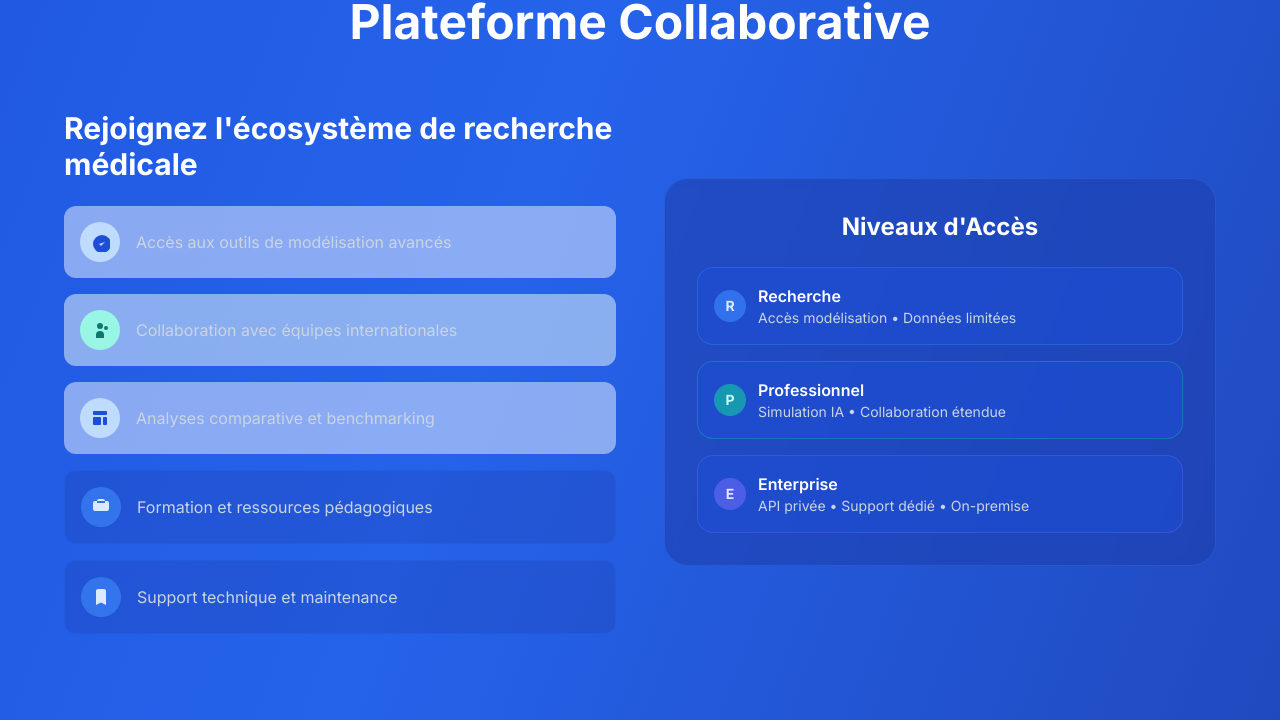
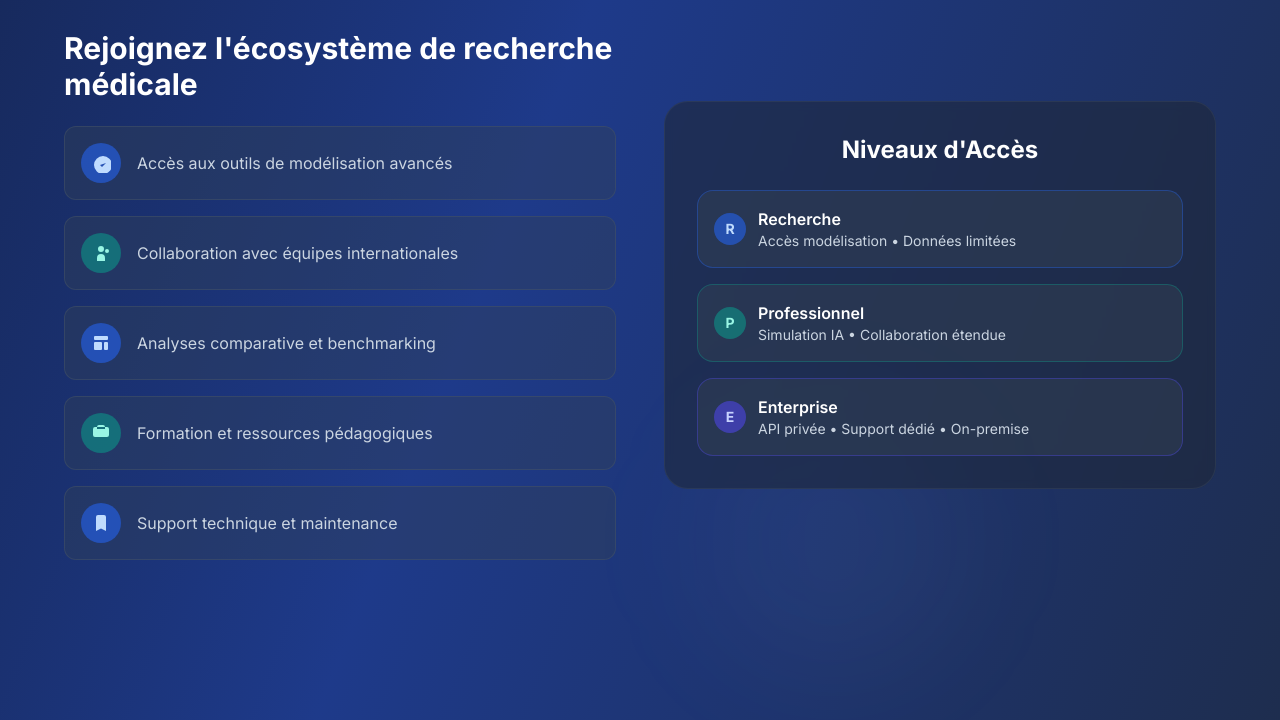
Before and after one commit to suzanne-tedeschi/Landing-Page2, a Next.js app: page / in a window 1280 px wide. Shown: the part 3101-3821 px from the top of the page. Built offline with nearby package versions, Linux system fonts and the light colour scheme; no server answers.

Commit message:
Unify entire site with hero's dark elegant palette (slate-900/blue-900/slate-800)

```diff
--- a/src/app/page.tsx
+++ b/src/app/page.tsx
@@ -96,17 +96,17 @@ export default function Home() {
         </div>
       </section>
 
-      {/* Transition dégradée fluide en tons bleus */}
-      <div className="h-40 bg-gradient-to-b from-slate-800 via-blue-800/90 to-blue-700/70 relative z-5"></div>
+      {/* Transition dégradée douce */}
+      <div className="h-20 bg-gradient-to-b from-slate-800 via-blue-900/80 to-slate-700 relative z-5"></div>
 
-      {/* Reste du contenu avec fond bleu harmonisé */}
-      <main className="bg-gradient-to-br from-blue-700 via-blue-600 to-blue-800 relative -mt-40 pt-40">
-        {/* Éléments décoratifs harmonieux en tons bleus */}
+      {/* Reste du contenu avec la même palette que le hero */}
+      <main className="bg-gradient-to-br from-slate-900 via-blue-900 to-slate-800 relative -mt-20 pt-20">
+        {/* Éléments décoratifs harmonieux dans les tons du hero */}
         <div className="absolute inset-0 pointer-events-none">
-          <div className="absolute top-20 left-10 w-96 h-96 bg-blue-400/8 rounded-full blur-3xl floating-animation"></div>
-          <div className="absolute top-1/3 right-20 w-80 h-80 bg-blue-300/6 rounded-full blur-3xl floating-animation" style={{animationDelay: '-2s'}}></div>
-          <div className="absolute bottom-40 left-1/3 w-72 h-72 bg-blue-500/5 rounded-full blur-3xl floating-animation" style={{animationDelay: '-4s'}}></div>
-          <div className="absolute top-2/3 right-1/4 w-64 h-64 bg-blue-200/8 rounded-full blur-3xl floating-animation" style={{animationDelay: '-3s'}}></div>
+          <div className="absolute top-20 left-10 w-96 h-96 bg-slate-400/5 rounded-full blur-3xl floating-animation"></div>
+          <div className="absolute top-1/3 right-20 w-80 h-80 bg-blue-400/6 rounded-full blur-3xl floating-animation" style={{animationDelay: '-2s'}}></div>
+          <div className="absolute bottom-40 left-1/3 w-72 h-72 bg-slate-300/4 rounded-full blur-3xl floating-animation" style={{animationDelay: '-4s'}}></div>
+          <div className="absolute top-2/3 right-1/4 w-64 h-64 bg-blue-300/5 rounded-full blur-3xl floating-animation" style={{animationDelay: '-3s'}}></div>
           <div className="absolute bottom-20 left-1/6 w-88 h-88 bg-teal-400/6 rounded-full blur-3xl floating-animation" style={{animationDelay: '-1s'}}></div>
         </div>
 
@@ -164,7 +164,7 @@ export default function Home() {
           </h2>
 
           <div className="grid md:grid-cols-3 gap-8">
-            <div id="modelisation" className="bg-blue-800/60 backdrop-blur-sm border border-blue-500/30 rounded-3xl overflow-hidden hover:bg-blue-700/70 transition-all duration-300 hover:scale-105 hover:shadow-2xl group">
+            <div id="modelisation" className="bg-slate-800/60 backdrop-blur-sm border border-slate-600/30 rounded-3xl overflow-hidden hover:bg-slate-700/70 transition-all duration-300 hover:scale-105 hover:shadow-2xl group">
               <div className="aspect-[4/3] bg-gradient-to-br from-blue-50 to-teal-50 flex items-center justify-center relative overflow-hidden">
                 <Image
                   src="https://images.unsplash.com/photo-1530497610245-94d3c16cda28?ixlib=rb-4.0.3&ixid=M3wxMjA3fDB8MHxwaG90by1wYWdlfHx8fGVufDB8fHx8fA%3D%3D&auto=format&fit=crop&w=1000&q=80"
@@ -189,7 +189,7 @@ export default function Home() {
               </div>
             </div>
 
-            <div id="simulation" className="bg-blue-800/60 backdrop-blur-sm border border-blue-500/30 rounded-3xl overflow-hidden hover:bg-blue-700/70 transition-all duration-300 hover:scale-105 hover:shadow-2xl group" style={{animationDelay: '0.1s'}}>
+            <div id="simulation" className="bg-slate-800/60 backdrop-blur-sm border border-slate-600/30 rounded-3xl overflow-hidden hover:bg-slate-700/70 transition-all duration-300 hover:scale-105 hover:shadow-2xl group" style={{animationDelay: '0.1s'}}>
               <div className="aspect-[4/3] bg-gradient-to-br from-teal-50 to-blue-50 flex items-center justify-center relative overflow-hidden">
                 <Image
                   src="https://images.unsplash.com/photo-1551288049-bebda4e38f71?ixlib=rb-4.0.3&ixid=M3wxMjA3fDB8MHxwaG90by1wYWdlfHx8fGVufDB8fHx8fA%3D%3D&auto=format&fit=crop&w=1000&q=80"
@@ -214,7 +214,7 @@ export default function Home() {
               </div>
             </div>
 
-            <div id="recherche" className="bg-blue-800/60 backdrop-blur-sm border border-blue-500/30 rounded-3xl overflow-hidden hover:bg-blue-700/70 transition-all duration-300 hover:scale-105 hover:shadow-2xl group" style={{animationDelay: '0.2s'}}>
+            <div id="recherche" className="bg-slate-800/60 backdrop-blur-sm border border-slate-600/30 rounded-3xl overflow-hidden hover:bg-slate-700/70 transition-all duration-300 hover:scale-105 hover:shadow-2xl group" style={{animationDelay: '0.2s'}}>
               <div className="aspect-[4/3] bg-gradient-to-br from-blue-50 to-teal-50 flex items-center justify-center relative overflow-hidden">
                 <Image
                   src="https://images.unsplash.com/photo-1582719471384-894fbb16e074?ixlib=rb-4.0.3&ixid=M3wxMjA3fDB8MHxwaG90by1wYWdlfHx8fGVufDB8fHx8fA%3D%3D&auto=format&fit=crop&w=1000&q=80"
@@ -255,41 +255,41 @@ export default function Home() {
                 Rejoignez l&apos;écosystème de recherche médicale
               </h3>
               <div className="space-y-4 text-slate-300">
-                <div className="flex items-center space-x-4 p-4 bg-blue-50/50 rounded-xl">
-                  <div className="w-10 h-10 bg-blue-200 rounded-full flex items-center justify-center">
-                    <svg className="w-5 h-5 text-blue-700" fill="currentColor" viewBox="0 0 20 20">
+                <div className="flex items-center space-x-4 p-4 bg-slate-700/40 border border-slate-600/50 rounded-xl">
+                  <div className="w-10 h-10 bg-blue-600/60 rounded-full flex items-center justify-center">
+                    <svg className="w-5 h-5 text-blue-200" fill="currentColor" viewBox="0 0 20 20">
                       <path d="M9 12l2 2 4-4m6 2a9 9 0 11-18 0 9 9 0 0118 0z"/>
                     </svg>
                   </div>
                   <span>Accès aux outils de modélisation avancés</span>
                 </div>
-                <div className="flex items-center space-x-4 p-4 bg-teal-50/50 rounded-xl">
-                  <div className="w-10 h-10 bg-teal-200 rounded-full flex items-center justify-center">
-                    <svg className="w-5 h-5 text-teal-700" fill="currentColor" viewBox="0 0 20 20">
+                <div className="flex items-center space-x-4 p-4 bg-slate-700/40 border border-slate-600/50 rounded-xl">
+                  <div className="w-10 h-10 bg-teal-600/60 rounded-full flex items-center justify-center">
+                    <svg className="w-5 h-5 text-teal-200" fill="currentColor" viewBox="0 0 20 20">
                       <path d="M13 6a3 3 0 11-6 0 3 3 0 016 0zM18 8a2 2 0 11-4 0 2 2 0 014 0zM14 15a4 4 0 00-8 0v3h8v-3z"/>
                     </svg>
                   </div>
                   <span>Collaboration avec équipes internationales</span>
                 </div>
-                <div className="flex items-center space-x-4 p-4 bg-blue-50/50 rounded-xl">
-                  <div className="w-10 h-10 bg-blue-200 rounded-full flex items-center justify-center">
-                    <svg className="w-5 h-5 text-blue-700" fill="currentColor" viewBox="0 0 20 20">
+                <div className="flex items-center space-x-4 p-4 bg-slate-700/40 border border-slate-600/50 rounded-xl">
+                  <div className="w-10 h-10 bg-blue-600/60 rounded-full flex items-center justify-center">
+                    <svg className="w-5 h-5 text-blue-200" fill="currentColor" viewBox="0 0 20 20">
                       <path d="M3 4a1 1 0 011-1h12a1 1 0 011 1v2a1 1 0 01-1 1H4a1 1 0 01-1-1V4zM3 10a1 1 0 011-1h6a1 1 0 011 1v6a1 1 0 01-1 1H4a1 1 0 01-1-1v-6zM14 9a1 1 0 00-1 1v6a1 1 0 001 1h2a1 1 0 001-1v-6a1 1 0 00-1-1h-2z"/>
                     </svg>
                   </div>
                   <span>Analyses comparative et benchmarking</span>
                 </div>
-                <div className="flex items-center space-x-4 p-4 bg-blue-800/30 border border-blue-600/40 rounded-xl">
-                  <div className="w-10 h-10 bg-blue-500/70 rounded-full flex items-center justify-center">
-                    <svg className="w-5 h-5 text-blue-100" fill="currentColor" viewBox="0 0 20 20">
+                <div className="flex items-center space-x-4 p-4 bg-slate-700/40 border border-slate-600/50 rounded-xl">
+                  <div className="w-10 h-10 bg-teal-600/60 rounded-full flex items-center justify-center">
+                    <svg className="w-5 h-5 text-teal-200" fill="currentColor" viewBox="0 0 20 20">
                       <path d="M2 6a2 2 0 012-2h12a2 2 0 012 2v6a2 2 0 01-2 2H4a2 2 0 01-2-2V6zM14 6V4a2 2 0 00-2-2H8a2 2 0 00-2 2v2"/>
                     </svg>
                   </div>
                   <span>Formation et ressources pédagogiques</span>
                 </div>
-                <div className="flex items-center space-x-4 p-4 bg-blue-800/30 border border-blue-600/40 rounded-xl">
-                  <div className="w-10 h-10 bg-blue-500/70 rounded-full flex items-center justify-center">
-                    <svg className="w-5 h-5 text-blue-100" fill="currentColor" viewBox="0 0 20 20">
+                <div className="flex items-center space-x-4 p-4 bg-slate-700/40 border border-slate-600/50 rounded-xl">
+                  <div className="w-10 h-10 bg-blue-600/60 rounded-full flex items-center justify-center">
+                    <svg className="w-5 h-5 text-blue-200" fill="currentColor" viewBox="0 0 20 20">
                       <path d="M5 4a2 2 0 012-2h6a2 2 0 012 2v14l-5-2.5L5 18V4z"/>
                     </svg>
                   </div>
@@ -298,15 +298,15 @@ export default function Home() {
               </div>
             </div>
 
-            <div className="bg-blue-800/60 backdrop-blur-sm border border-blue-500/30 rounded-3xl p-8">
+            <div className="bg-slate-800/60 backdrop-blur-sm border border-slate-600/30 rounded-3xl p-8">
               <h4 className="text-2xl font-bold mb-6 text-white text-center">
                 Niveaux d&apos;Accès
               </h4>
               <div className="space-y-4">
-                <div className="bg-blue-700/50 border border-blue-500/40 rounded-2xl p-4">
+                <div className="bg-slate-700/50 border border-blue-600/40 rounded-2xl p-4">
                   <div className="flex items-center space-x-3">
-                    <div className="w-8 h-8 bg-blue-500/70 rounded-full flex items-center justify-center">
-                      <span className="text-blue-100 font-bold text-sm">R</span>
+                    <div className="w-8 h-8 bg-blue-600/60 rounded-full flex items-center justify-center">
+                      <span className="text-blue-200 font-bold text-sm">R</span>
                     </div>
                     <div>
                       <div className="font-semibold text-white">Recherche</div>
@@ -314,10 +314,10 @@ export default function Home() {
                     </div>
                   </div>
                 </div>
-                <div className="bg-blue-700/50 border border-teal-500/40 rounded-2xl p-4">
+                <div className="bg-slate-700/50 border border-teal-600/40 rounded-2xl p-4">
                   <div className="flex items-center space-x-3">
-                    <div className="w-8 h-8 bg-teal-500/70 rounded-full flex items-center justify-center">
-                      <span className="text-teal-100 font-bold text-sm">P</span>
+                    <div className="w-8 h-8 bg-teal-600/60 rounded-full flex items-center justify-center">
+                      <span className="text-teal-200 font-bold text-sm">P</span>
                     </div>
                     <div>
                       <div className="font-semibold text-white">Professionnel</div>
@@ -325,10 +325,10 @@ export default function Home() {
                     </div>
                   </div>
                 </div>
-                <div className="bg-blue-700/50 border border-indigo-500/40 rounded-2xl p-4">
+                <div className="bg-slate-700/50 border border-indigo-600/40 rounded-2xl p-4">
                   <div className="flex items-center space-x-3">
-                    <div className="w-8 h-8 bg-indigo-500/70 rounded-full flex items-center justify-center">
-                      <span className="text-indigo-100 font-bold text-sm">E</span>
+                    <div className="w-8 h-8 bg-indigo-600/60 rounded-full flex items-center justify-center">
+                      <span className="text-indigo-200 font-bold text-sm">E</span>
                     </div>
                     <div>
                       <div className="font-semibold text-white">Enterprise</div>
@@ -344,7 +344,7 @@ export default function Home() {
 
       {/* CTA Section */}
       <section className="relative z-10 px-6 py-20">
-        <div className="max-w-4xl mx-auto text-center bg-blue-800/60 backdrop-blur-sm border border-blue-500/30 rounded-3xl p-12">
+        <div className="max-w-4xl mx-auto text-center bg-slate-800/60 backdrop-blur-sm border border-slate-600/30 rounded-3xl p-12">
           <h2 className="text-4xl md:text-5xl font-bold mb-6 text-white">
             Prêt à révolutionner la recherche ?
           </h2>
@@ -361,7 +361,7 @@ export default function Home() {
             </button>
             <a
               href="#services"
-              className="px-8 py-4 bg-blue-700/60 backdrop-blur-sm border border-blue-500/50 text-blue-100 font-semibold rounded-full hover:bg-blue-600/70 transition-all duration-300 text-lg"
+              className="px-8 py-4 bg-slate-700/60 backdrop-blur-sm border border-slate-500/50 text-slate-200 font-semibold rounded-full hover:bg-slate-600/70 transition-all duration-300 text-lg"
             >
               Découvrir la plateforme
             </a>
@@ -370,7 +370,7 @@ export default function Home() {
       </section>
 
       {/* Footer */}
-      <footer className="relative z-10 px-6 py-12 border-t border-blue-500/30">
+      <footer className="relative z-10 px-6 py-12 border-t border-slate-600/30">
         <div className="max-w-6xl mx-auto">
           <div className="grid md:grid-cols-4 gap-8 mb-8">
             <div>
@@ -413,7 +413,7 @@ export default function Home() {
             </div>
           </div>
 
-          <div className="text-center pt-8 border-t border-blue-500/30">
+          <div className="text-center pt-8 border-t border-slate-600/30">
             <p className="text-slate-300">
               © 2025 TumorTwin. Tous droits réservés. Plateforme certifiée ISO 27001 pour la sécurité des données médicales.
             </p>
```
